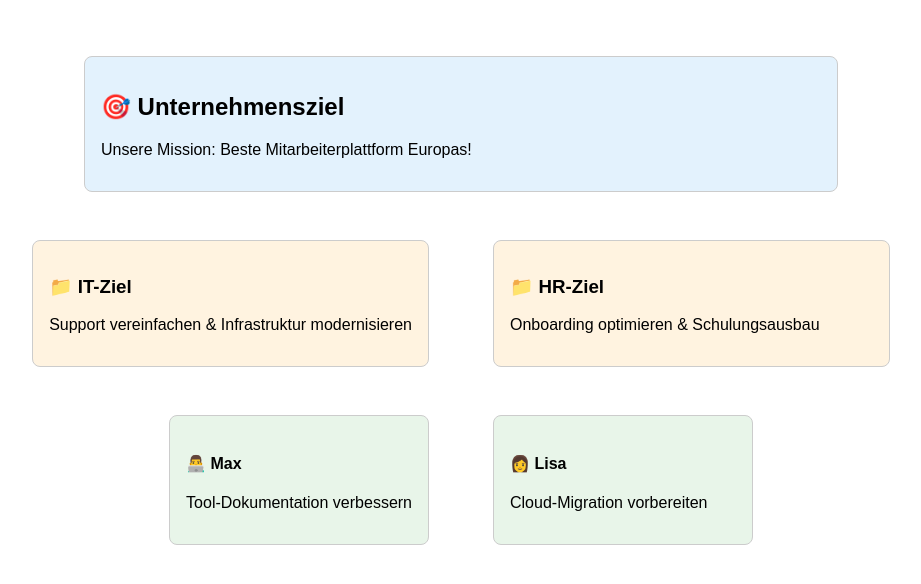
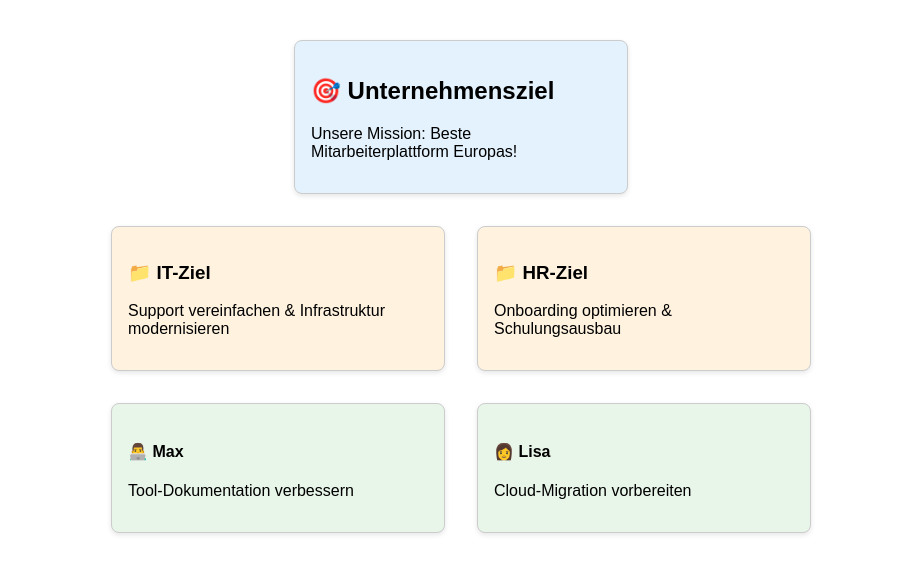
Before and after one commit to YPY2000/testpyramide, a plain HTML site: page index.html in a window 1280 px wide. Shown: the whole page, without its empty margins (179-1100 px from the left). Drawn offline with Linux system fonts and the light colour scheme.

Commit message:
Update index.html

```diff
--- a/index.html
+++ b/index.html
@@ -4,22 +4,40 @@
   <meta charset="UTF-8" />
   <title>Zielepyramide</title>
   <style>
-    body { font-family: Arial; padding: 2em; }
-    .box { border: 1px solid #ccc; padding: 1em; margin: 1em; border-radius: 8px; background-color: #f4f4f4; }
+    body {
+      font-family: Arial;
+      padding: 2em;
+      display: grid;
+      gap: 2em;
+      justify-items: center;
+    }
+    .box {
+      border: 1px solid #ccc;
+      padding: 1em;
+      border-radius: 8px;
+      background-color: #f4f4f4;
+      width: 300px;
+      box-shadow: 0 2px 5px rgba(0,0,0,0.1);
+    }
+    .row {
+      display: flex;
+      gap: 2em;
+      justify-content: center;
+      flex-wrap: wrap;
+    }
     .level1 { background-color: #e3f2fd; }
     .level2 { background-color: #fff3e0; }
     .level3 { background-color: #e8f5e9; }
   </style>
 </head>
 <body>
-  <div style="display: grid; grid-template-columns: 1fr; gap: 1em; justify-items: center;">
 
-    <div class="box level1" style="width: 60%;">
+  <div class="box level1">
     <h2>🎯 Unternehmensziel</h2>
     <p>Unsere Mission: Beste Mitarbeiterplattform Europas!</p>
   </div>
 
-    <div style="display: grid; grid-template-columns: 1fr 1fr; gap: 2em;">
+  <div class="row">
     <div class="box level2">
       <h3>📁 IT-Ziel</h3>
       <p>Support vereinfachen & Infrastruktur modernisieren</p>
@@ -30,7 +48,7 @@
     </div>
   </div>
 
-    <div style="display: grid; grid-template-columns: 1fr 1fr; gap: 2em;">
+  <div class="row">
     <div class="box level3">
       <h4>👨‍💻 Max</h4>
       <p>Tool-Dokumentation verbessern</p>
@@ -41,5 +59,5 @@
     </div>
   </div>
 
-  </div>
 </body>
+</html>
```
Lines whose indentation alone changed are shown as unchanged.
